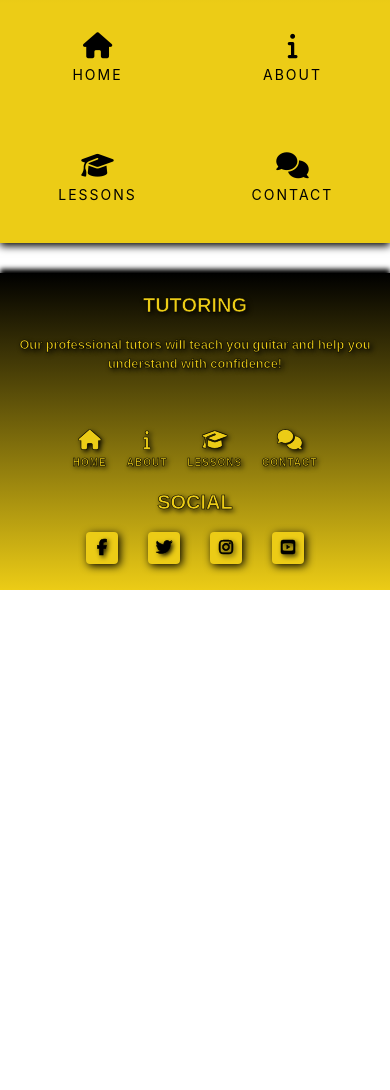
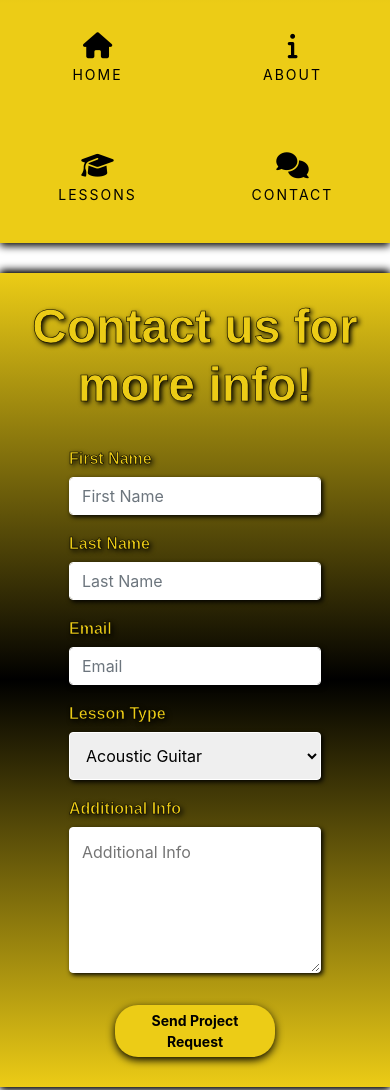
Before and after one commit to Slidytights/Milestone-1-The-Guitar-Base, a plain HTML site: page contact.html in a window 390 px wide. Shown: the part 836-1926 px from the top of the page. Before the commit the page ends 1426 px from the top, so only its background shows below. Drawn offline with nearby package versions, Linux system fonts and the light colour scheme; a web font is replaced by a local one.

Commit message:
completed contact page

```diff
--- a/assets/css/style.css
+++ b/assets/css/style.css
@@ -654,6 +654,68 @@ header {
     text-shadow: 2px 2px 5px #000;
  }
 
+/*--------------------------------------------Contact-page*/
+
+.contact-container {
+    max-width: 100%;
+    min-height: 360px;
+    border: 0;
+    background-image: linear-gradient(to bottom,#eccc16, #000, #eccc16);
+    box-shadow: 0 3px 8px #000, 0 -3px 8px #000;
+}
+
+.contact-heading {
+    font-family: "Exo", sans-serif;
+    font-size: 300%;
+    font-weight: 600;
+    text-align: center;
+    border: 0;
+    padding: 25px 0;
+    color: #eccc16;
+	-webkit-text-stroke-width: .6px;
+    -webkit-text-stroke-color: #000;
+    text-shadow: 2px 2px 5px #000;
+}
+
+.center-form {
+   padding: 20px 0;
+   margin: 0 auto;
+   max-width: 70%;
+}
+
+button[type="submit"] {
+    margin-top: 10px;
+    margin-bottom: 30px;
+}
+
+input[type=text],input[type=email], select, textarea {
+    width: 100%;
+    padding: 12px;
+    border: 1px solid #fff;
+    border-radius: 4px;
+    box-sizing: border-box;
+    margin-top: 6px;
+    margin-bottom: 16px;
+    resize: vertical;
+    box-shadow: 2px 2px 5px #000;
+}
+
+.form-container {
+    max-width: 70%;
+    margin: auto;
+}
+
+.name-labels {
+    margin: 0;
+    font-family: "Exo", sans-serif;
+    font-size: 100%;
+    font-weight: 600;
+    color: #eccc16;
+	-webkit-text-stroke-width: .6px;
+    -webkit-text-stroke-color: #000;
+    text-shadow: 2px 2px 5px #000;
+}
+
 /*--------------------------------------------media-query*/
 
 @media (min-width: 786px) {
@@ -689,4 +751,14 @@ header {
     .car-p{
         font-size: 100%;
     }
+    .bd-example{
+        padding: 20px 20px 20px 20px;
+    }
+
+    .carousel-caption {
+        position: static;
+    }
+    .bottom-right {
+        padding-bottom: 25px;
+    }
 }
--- a/contact.html
+++ b/contact.html
@@ -48,13 +48,45 @@
 
     <hr class="divider">
 
+   <section class="container-fluid contact-container">
+        <div class="row">
+            <div class="col">
+                <h2 class="contact-heading">Contact us for more info!</h2>
 
+                <div class="form-container">
+                    <form action="action_page.php">
+                        <label class="name-labels" for="fname">First Name</label>
+                        <input type="text" name="name" id="fname" class="form-control" placeholder="First Name"
+                            required/>
+                        <label class="name-labels" for="lname">Last Name</label>
+                        <input type="text" name="name" id="lname" class="form-control" placeholder="Last Name"
+                            required/>
+                        <label class="name-labels" for="emailaddress">Email</label>
+                        <input type="email" name="email" id="emailaddress" class="form-control" placeholder="Email"
+                            required/>
+                        <label class="name-labels" for="lessontype">Lesson Type</label>
+                        <select id="lesson" name="lesson">
+                            <option value="acoustic">Acoustic Guitar</option>
+                            <option value="electric">Electric Guitar</option>
+                            <option value="bass">Bass Guitar</option>
+                        </select>
+                        <label class="name-labels" for="additionalinfo">Additional Info</label>
+                        <textarea rows="5" name="additionalinfo" id="additionalinfo" placeholder="Additional Info"></textarea>
+                        <div class="form-row text-center">
+                            <div class="col">
+                                <button type="submit" class="btn btn-sm btn-yel">Send Project Request</button>
+                            </div>
+                        </div>
+                    </form>
+                </div>
+            </div>
+        </div>
+   </section>
 
     <hr class="divider">
 
 
 
-    <hr class="divider">
 
     <footer class="container-fluid footer-container">
         <div id="my-footer" class="row my-sub footer-bg-color">
@@ -73,13 +105,13 @@
                         <a href="index.html"><i class="fa fa-home" aria-hidden="true"></i><span>Home</span></a>
                     </li>
                     <li class="list-inline-item page-link-item">
-                        <a href="index.html"><i class="fa fa-info" aria-hidden="true"></i><span>About</span></a>
+                        <a href="about.html"><i class="fa fa-info" aria-hidden="true"></i><span>About</span></a>
                     </li>
                     <li class="list-inline-item page-link-item">
-                        <a href="index.html"><i class="fa fa-graduation-cap" aria-hidden="true"></i><span>Lessons</span></a>
+                        <a href="lessons.html"><i class="fa fa-graduation-cap" aria-hidden="true"></i><span>Lessons</span></a>
                     </li>
                     <li class="list-inline-item page-link-item">
-                        <a href="index.html"><i class="fa fa-comments" aria-hidden="true"></i><span>Contact</span></a>
+                        <a href="contact.html"><i class="fa fa-comments" aria-hidden="true"></i><span>Contact</span></a>
                     </li>
                 </ul>
             </div>
```
